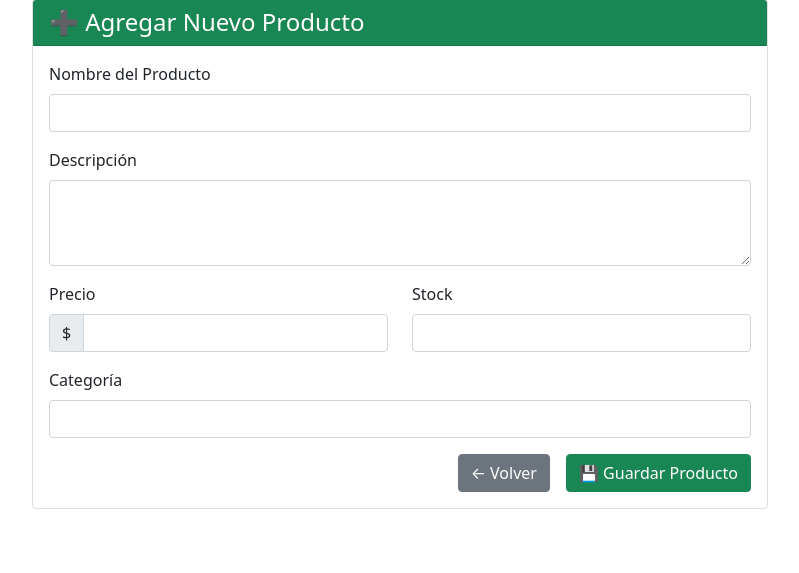
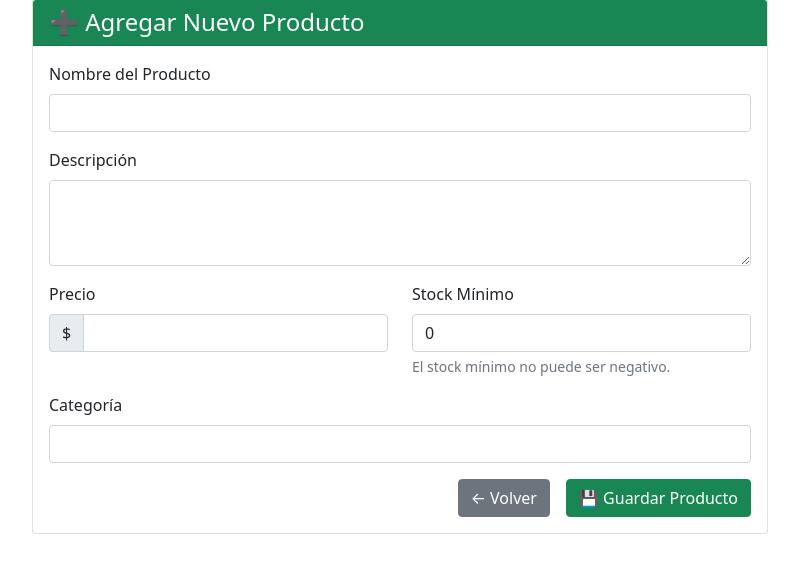
Before and after one commit to dazasofia59-blip/velora, a PHP site: page /crear.php in a window 1280 px wide. Shown: the part 49-622 px from the top of the page, without its empty margins (240-1039 px from the left). Run offline with PHP 8.4, Linux system fonts and the light colour scheme; the visitor is signed in with stand-in values (Sample User, id 1).

Commit message:
evitar la subida de numeros negativos al stock

```diff
--- a/crear.php
+++ b/crear.php
@@ -62,11 +62,24 @@ if ($_POST) {
                                         </div>
                                     </div>
                                 </div>
-                                <div class="col-md-6">
+                                <!-- <div class="col-md-6">
                                     <div class="mb-3">
                                         <label class="form-label">Stock</label>
                                         <input type="number" name="stock_minimo" class="form-control" required>
                                     </div>
+                                </div> -->
+                                <div class="col-md-6">
+                                    <div class="mb-3">
+                                    <label for="stock_minimo" class="form-label">Stock Mínimo</label>
+                                    <input type="number"
+                                            class="form-control"
+                                            id="stock_minimo"
+                                            name="stock_minimo"
+                                            min="0"
+                                            max="1000"
+                                            value="<?php echo isset($producto->stock_minimo) ? $producto->stock_minimo : '0'; ?>"
+                                            required>
+                                    <div class="form-text">El stock mínimo no puede ser negativo.</div>
                                 </div>
                             </div>
                             <div class="mb-3">
@@ -84,5 +97,37 @@ if ($_POST) {
         </div>
     </div>
 </body>
+<script>
+    // En crear.php y editar.php
+document.addEventListener('DOMContentLoaded', function() {
+    const stockInput = document.getElementById('stock_minimo');
+
+    stockInput.addEventListener('input', function() {
+        if (this.value < 0) {
+            this.value = 0;
+            Swal.fire({
+                icon: 'warning',
+                title: 'Valor inválido',
+                text: 'El stock mínimo no puede ser negativo',
+                timer: 2000
+            });
+        }
+    });
+
+    // Validación antes de enviar el formulario
+    document.querySelector('form').addEventListener('submit', function(e) {
+        if (stockInput.value < 0) {
+            e.preventDefault();
+            Swal.fire({
+                icon: 'error',
+                title: 'Error',
+                text: 'Por favor, ingrese un valor de stock mínimo válido (0 o mayor)',
+                confirmButtonText: 'Entendido'
+            });
+            stockInput.focus();
+        }
+    });
+});
+</script>
 
 </html>
--- a/models/producto.php
+++ b/models/producto.php
@@ -24,12 +24,18 @@ class Producto
     }
 
     // Crear producto
+   // Crear producto
 public function crear()
 {
+    // Validar que el stock mínimo no sea negativo
+    if ($this->stock_minimo < 0) {
+        throw new Exception("El stock mínimo no puede ser negativo");
+    }
+
     $query = "INSERT INTO " . $this->table_name . "
-                (nombre, precio, descripcion, stock_minimo, categoria)
+            (nombre, descripcion, precio, stock_minimo, categoria)
             VALUES
-                (:nombre, :precio, :descripcion, :stock_minimo, :categoria)";
+            (:nombre, :descripcion, :precio, :stock_minimo, :categoria)";
 
     $stmt = $this->conn->prepare($query);
 
@@ -90,12 +96,15 @@ class Producto
     // Actualizar producto
     public function actualizar()
 {
+    // Validar que el stock mínimo no sea negativo
+    if ($this->stock_minimo < 0) {
+        throw new Exception("El stock mínimo no puede ser negativo");
+    }
+
     $query = "UPDATE " . $this->table_name . "
             SET nombre=:nombre, descripcion=:descripcion, precio=:precio,
                 stock_minimo=:stock_minimo, categoria=:categoria
             WHERE id=:id";
-
-        $stmt = $this->conn->prepare($query);
 
         // Limpiar datos
         $this->nombre = htmlspecialchars(strip_tags($this->nombre));
```
Also changed, not shown: editar.php (+45 -1 lines). Lines whose indentation alone changed are shown as unchanged.
